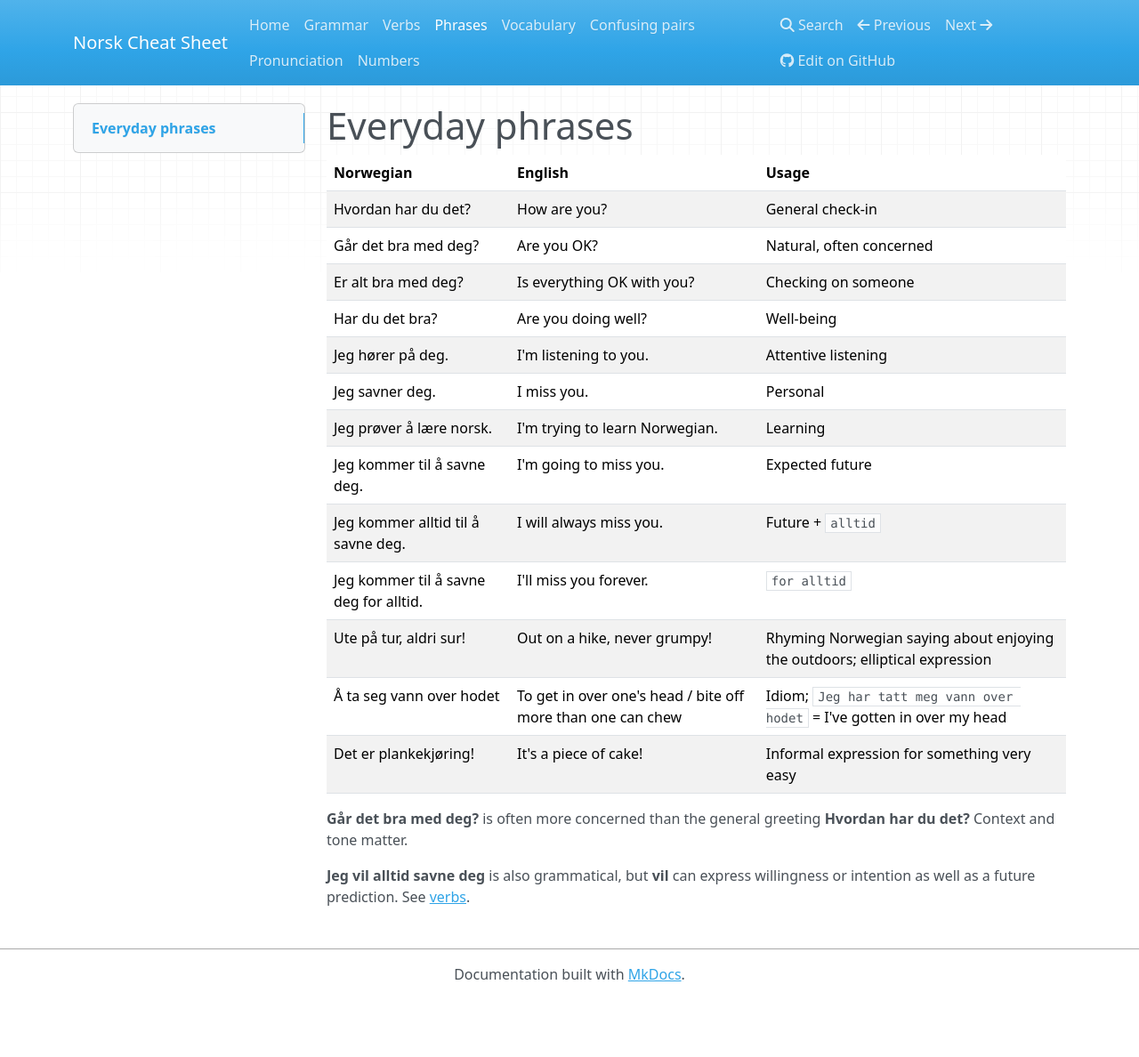
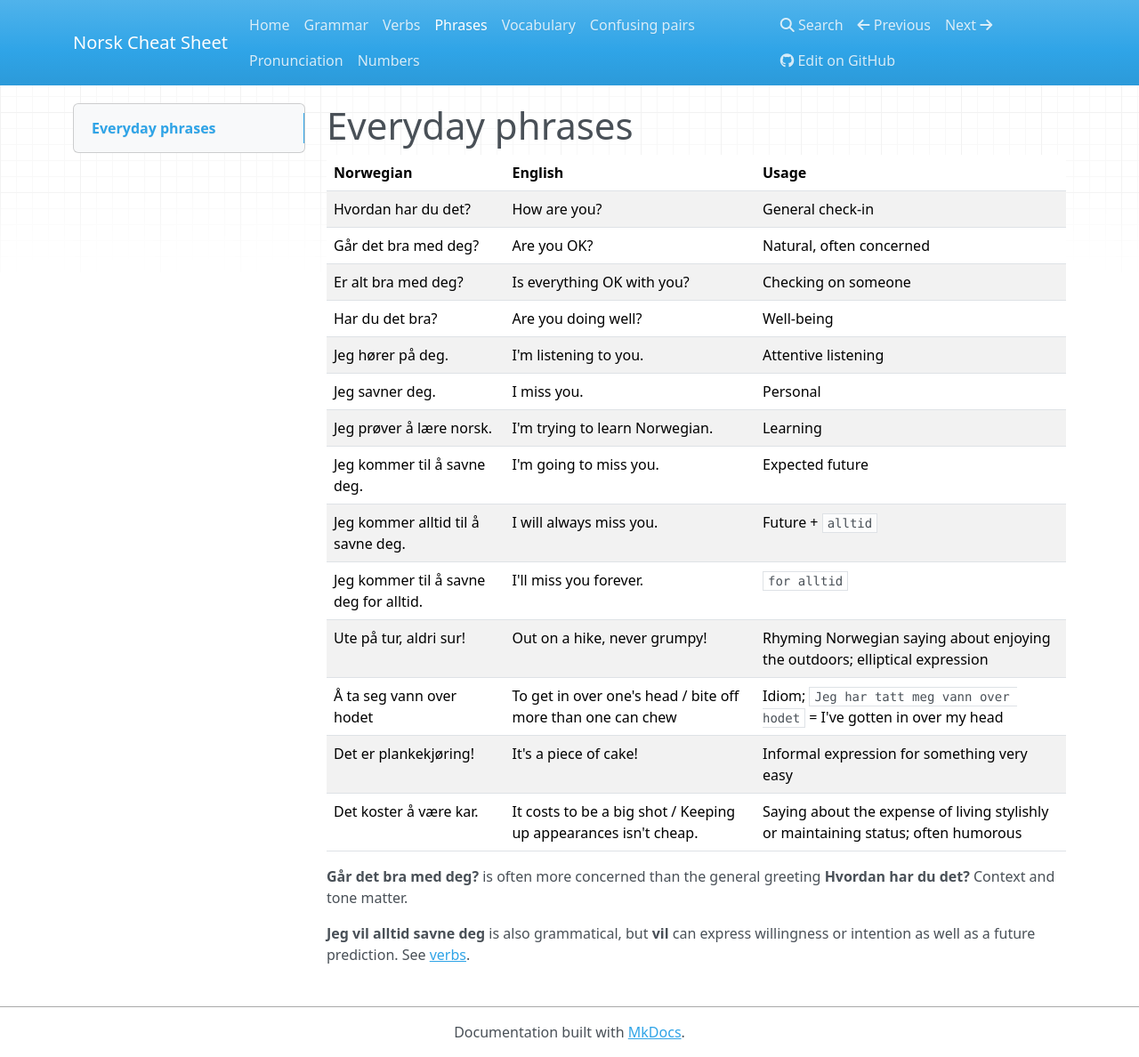
Before and after one commit to timsnyder/norsk-cheatsheet, an MkDocs documentation site: the page built from docs/phrases.md, in a window 1280 px wide and 1188 px high. Shown: the whole window at 89% size. Built offline with MkDocs 1.6.1, drawn with Linux system fonts in a browser that asks for light colours; nearby versions of some CDN libraries.

Commit message:
Add Det koster å være kar to Norwegian sayings

```diff
--- a/docs/phrases.md
+++ b/docs/phrases.md
@@ -15,6 +15,7 @@
 | Ute på tur, aldri sur! | Out on a hike, never grumpy! | Rhyming Norwegian saying about enjoying the outdoors; elliptical expression |
 | Å ta seg vann over hodet | To get in over one's head / bite off more than one can chew | Idiom; `Jeg har tatt meg vann over hodet` = I've gotten in over my head |
 | Det er plankekjøring! | It's a piece of cake! | Informal expression for something very easy |
+| Det koster å være kar. | It costs to be a big shot / Keeping up appearances isn't cheap. | Saying about the expense of living stylishly or maintaining status; often humorous |
 
 **Går det bra med deg?** is often more concerned than the general greeting
 **Hvordan har du det?** Context and tone matter.
```
